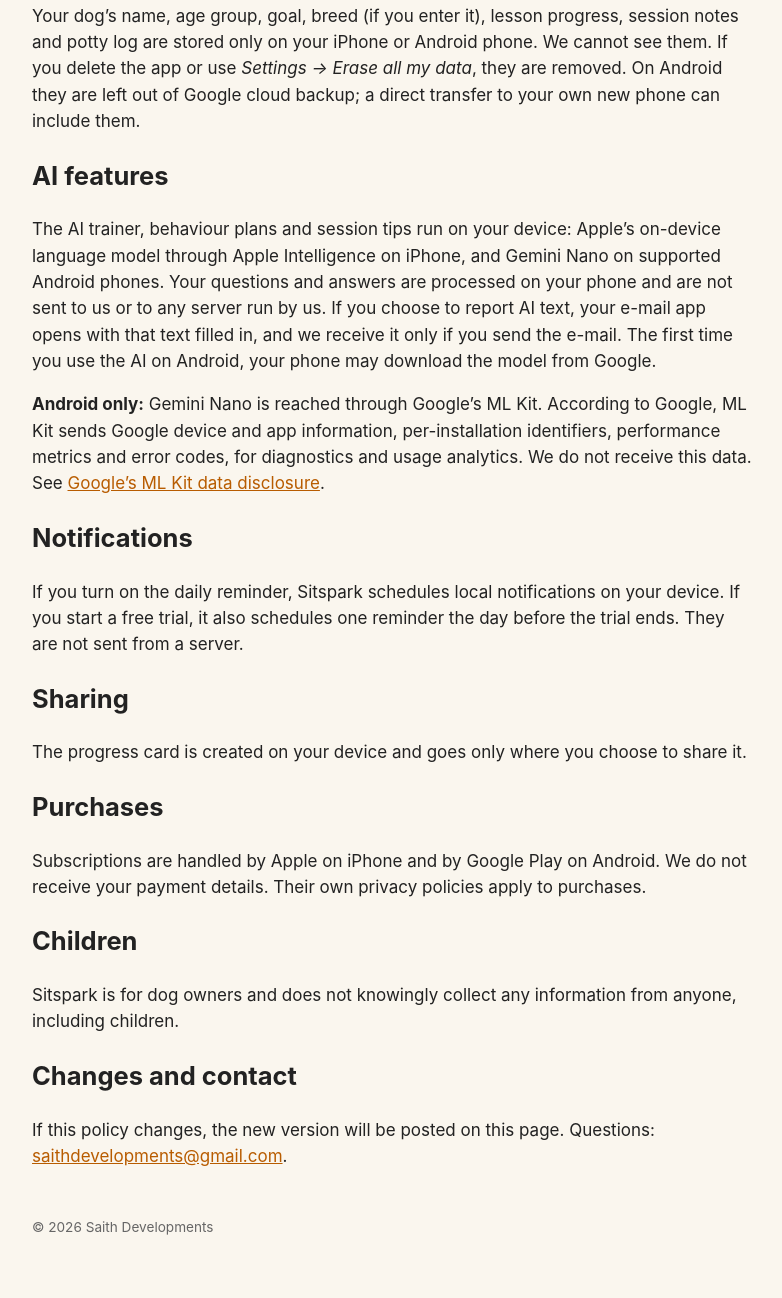
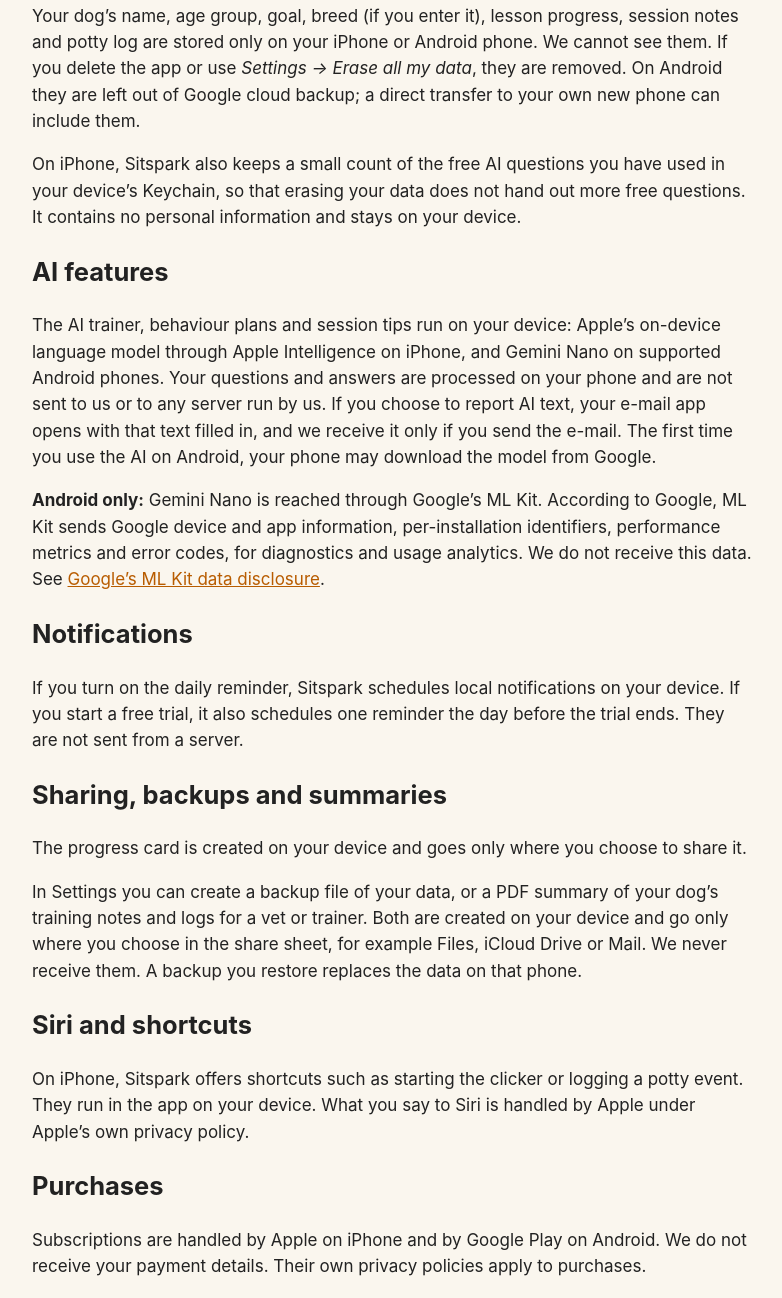
Before and after one commit to Saith96/sitspark-site, a plain HTML site: page privacy.html in a window 1280 px wide. Shown: the part 343-1641 px from the top of the page, without its empty margins (248-1030 px from the left). Before the commit the page ends 1613 px from the top, so only its background shows below. Drawn offline with Linux system fonts and the light colour scheme.

Commit message:
Privacy policy: Keychain counter, backups and summaries, Siri shortcuts
Adds what the iPhone app now does that the policy did not mention:
- a small count of free AI questions in the device Keychain (no personal
  information, stays on the device)
- backup files and PDF summaries the owner creates and shares themselves
- Siri and Shortcuts actions, which run in the app on the device

Co-Authored-By: Claude Sonnet 5.5 <noreply@anthropic.com>

```diff
--- a/privacy.html
+++ b/privacy.html
@@ -8,13 +8,17 @@ h1{font-size:1.8rem}a{color:#b85c00}nav a{margin-right:1rem}footer{margin-top:3r
 <p><strong>In short:</strong> Sitspark has no accounts, no servers and no ads, and we run no analytics. We do not collect your data, and your dog&rsquo;s information stays on your device. On Android, a Google library inside the app sends Google limited technical data (see <em>AI features</em>).</p>
 <h2>What stays on your device</h2>
 <p>Your dog&rsquo;s name, age group, goal, breed (if you enter it), lesson progress, session notes and potty log are stored only on your iPhone or Android phone. We cannot see them. If you delete the app or use <em>Settings &rarr; Erase all my data</em>, they are removed. On Android they are left out of Google cloud backup; a direct transfer to your own new phone can include them.</p>
+<p>On iPhone, Sitspark also keeps a small count of the free AI questions you have used in your device&rsquo;s Keychain, so that erasing your data does not hand out more free questions. It contains no personal information and stays on your device.</p>
 <h2>AI features</h2>
 <p>The AI trainer, behaviour plans and session tips run on your device: Apple&rsquo;s on-device language model through Apple Intelligence on iPhone, and Gemini Nano on supported Android phones. Your questions and answers are processed on your phone and are not sent to us or to any server run by us. If you choose to report AI text, your e-mail app opens with that text filled in, and we receive it only if you send the e-mail. The first time you use the AI on Android, your phone may download the model from Google.</p>
 <p><strong>Android only:</strong> Gemini Nano is reached through Google&rsquo;s ML Kit. According to Google, ML Kit sends Google device and app information, per-installation identifiers, performance metrics and error codes, for diagnostics and usage analytics. We do not receive this data. See <a href="https://developers.google.com/ml-kit/android-data-disclosure">Google&rsquo;s ML Kit data disclosure</a>.</p>
 <h2>Notifications</h2>
 <p>If you turn on the daily reminder, Sitspark schedules local notifications on your device. If you start a free trial, it also schedules one reminder the day before the trial ends. They are not sent from a server.</p>
-<h2>Sharing</h2>
+<h2>Sharing, backups and summaries</h2>
 <p>The progress card is created on your device and goes only where you choose to share it.</p>
+<p>In Settings you can create a backup file of your data, or a PDF summary of your dog&rsquo;s training notes and logs for a vet or trainer. Both are created on your device and go only where you choose in the share sheet, for example Files, iCloud Drive or Mail. We never receive them. A backup you restore replaces the data on that phone.</p>
+<h2>Siri and shortcuts</h2>
+<p>On iPhone, Sitspark offers shortcuts such as starting the clicker or logging a potty event. They run in the app on your device. What you say to Siri is handled by Apple under Apple&rsquo;s own privacy policy.</p>
 <h2>Purchases</h2>
 <p>Subscriptions are handled by Apple on iPhone and by Google Play on Android. We do not receive your payment details. Their own privacy policies apply to purchases.</p>
 <h2>Children</h2>
```
